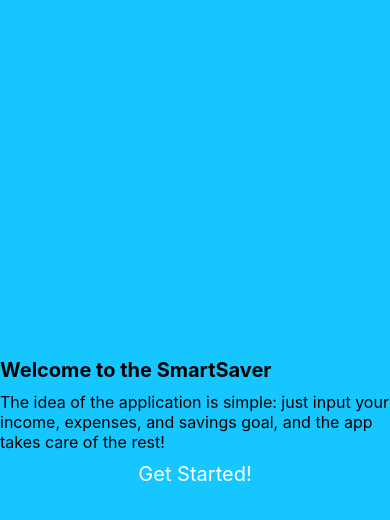
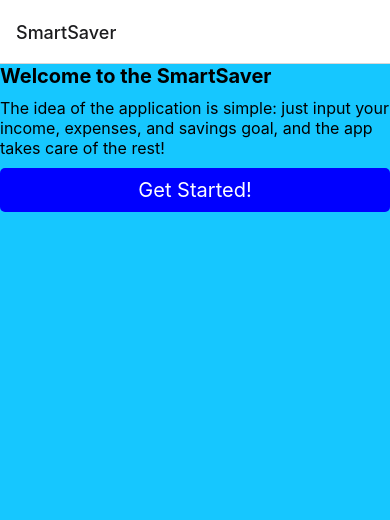
Before and after one commit to TVT22SPOMobiilikehitysprojekti/SmartSaver, a React Native app: screen /SmartSaver in a window 390 px wide. Shown: the top 520 px of the page. Built offline with nearby package versions, Linux system fonts and the light colour scheme.

Commit message:
Update3.0

```diff
--- a/App.js
+++ b/App.js
@@ -1,23 +1,37 @@
 import { StatusBar } from 'expo-status-bar';
-import { StyleSheet, Text, View } from 'react-native';
 import React, { useState, useEffect } from 'react';
+import { StyleSheet, View } from 'react-native';
 import LoadingScreen from './screens/loading';
-import IntroScreen from './screens/intro1';
+import IntroScreen2 from './screens/intro2'; // assuming you've moved your IntroScreen2 component to a separate file
+import IntroScreen from './screens/intro1'; // assuming you've moved your IntroScreen component to a separate file
+import { NavigationContainer } from '@react-navigation/native';
+import { createNativeStackNavigator } from '@react-navigation/native-stack';
+
+const Stack = createNativeStackNavigator();
 
 export default function App() {
   const [showIntro, setShowIntro] = useState(false);
 
   useEffect(() => {
-    setTimeout(() => {
+    const timer = setTimeout(() => {
       setShowIntro(true);
     }, 3000);
+
+    return () => clearTimeout(timer); // Clear the timer if the component unmounts before 3 seconds
   }, []);
 
   return (
-    <View style={styles.container}>
-      {showIntro ? <IntroScreen /> : <LoadingScreen />}
+    <NavigationContainer>
+      <Stack.Navigator>
+        {showIntro ? (
+          <Stack.Screen Color = {'#16C7FF'}name="SmartSaver" component={IntroScreen} />
+        ) : (
+          <Stack.Screen name="Loading" component={LoadingScreen} options={{ headerShown: false }} />
+        )}
+          <Stack.Screen name="Intro2" component={IntroScreen2} />
+      </Stack.Navigator>
       <StatusBar style="auto" />
-    </View>
+    </NavigationContainer>
   );
 }
 
@@ -27,5 +41,10 @@ const styles = StyleSheet.create({
     backgroundColor: '#16C7FF',
     alignItems: 'center',
     justifyContent: 'center',
+
   },
+  screen: {
+    backgroundColor: '#16C7FF',
+    flex: 1,
+},
 });
--- a/package.json
+++ b/package.json
@@ -9,10 +9,12 @@
     "web": "expo start --web"
   },
   "dependencies": {
+    "@react-navigation/native-stack": "^6.9.26",
     "expo": "~50.0.14",
     "expo-status-bar": "~1.11.1",
     "react": "18.2.0",
-    "react-native": "0.73.6"
+    "react-native": "0.73.6",
+    "react-native-gesture-handler": "~2.14.0"
   },
   "devDependencies": {
     "@babel/core": "^7.20.0"
--- a/screens/intro1.js
+++ b/screens/intro1.js
@@ -1,42 +1,48 @@
-
 import React from 'react';
-import { StyleSheet, Text, View, Button, Pressable } from 'react-native';
-import IntroScreen2 from './intro2';
+import { StyleSheet, Text, View, Pressable } from 'react-native';
+import { useNavigation } from '@react-navigation/native';
 
 const IntroScreen = () => {
+  const navigation = useNavigation();
+
   return (
-    <View>
+    <View style={styles.screen}>
       <Text style={styles.intro}>Welcome to the SmartSaver</Text>
       <Text style={styles.idea}>The idea of the application is simple: just input your income, expenses, and savings goal, and the app takes care of the rest!</Text>
 
-      <Pressable style={styles.button}  onPress={() => navigation.navigate('IntroScreen2')}>
+      <Pressable style={styles.button} onPress={() => navigation.navigate('Intro2')}>
         <Text style={styles.buttonText}>Get Started!</Text>
-        </Pressable>
+      </Pressable>
     </View>
   );
 };
 
-
 const styles = StyleSheet.create({
   intro: {
+    backgroundColor: '#16C7FF',
     fontSize: 20,
     fontWeight: 'bold',
     marginBottom: 10,
   },
+    screen: {
+        backgroundColor: '#16C7FF',
+        flex: 1,
+    },
   idea: {
     fontSize: 16,
     marginBottom: 10,
   },
-    buttonText: {
-        fontSize: 20,
-        color: "white",
-        justifyContent: "center",
-    },
+  buttonText: {
+    fontSize: 20,
+    color: 'white',
+  },
   button: {
-
-    justifyContent: "center",
-    alignItems: "center",
-    width: "100%",
+    justifyContent: 'center',
+    alignItems: 'center',
+    width: '100%',
+    padding: 10,
+    backgroundColor: 'blue',
+    borderRadius: 5,
   },
 });
 
--- a/screens/intro2.js
+++ b/screens/intro2.js
@@ -1,7 +1,9 @@
 import React from 'react';
 import { View, Text, FlatList } from 'react-native';
+import { NavigationContainer } from '@react-navigation/native';
+import { createNativeStackNavigator } from '@react-navigation/native-stack';
 
-const IntroScreen2 = () => {
+const IntroScreen2 = ({navigation}) => {
   const currencies = [
     { id: 1, name: 'USD' },
     { id: 2, name: 'EUR' },
--- a/screens/loading.js
+++ b/screens/loading.js
@@ -17,6 +17,7 @@ const LoadingScreen = () => {
 const styles = StyleSheet.create({
 
   container: {
+    backgroundColor: '#16C7FF',
     flex: 1,
     justifyContent: 'center',
     alignItems: 'center',
```
Also changed, not shown: 1 other file (tests, documents, lock files or other folders).
